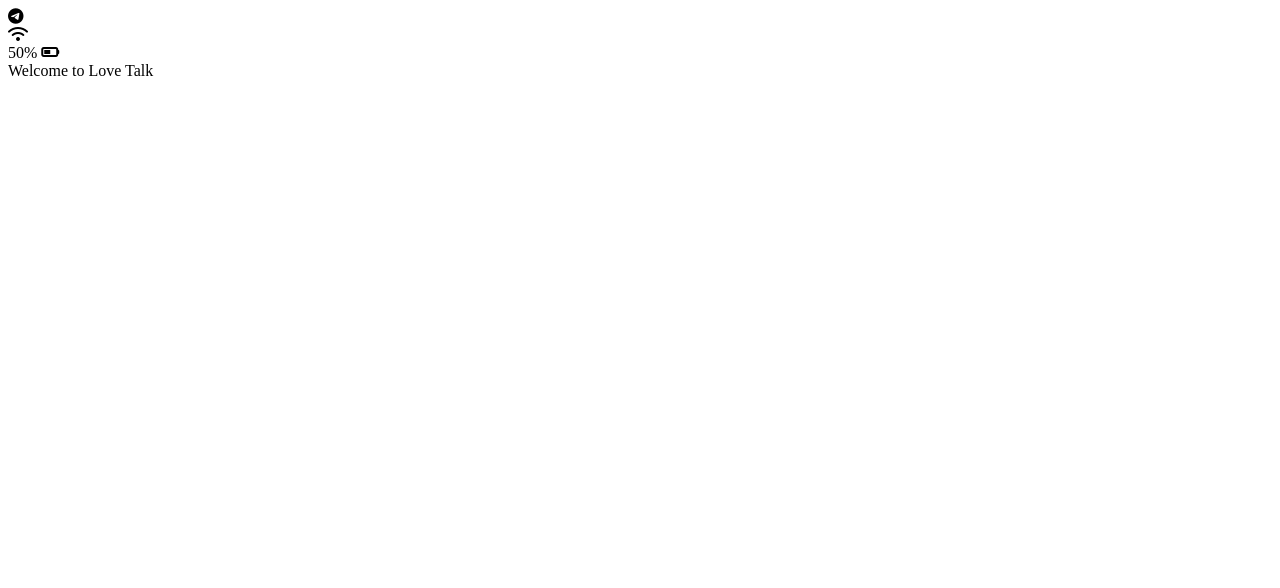
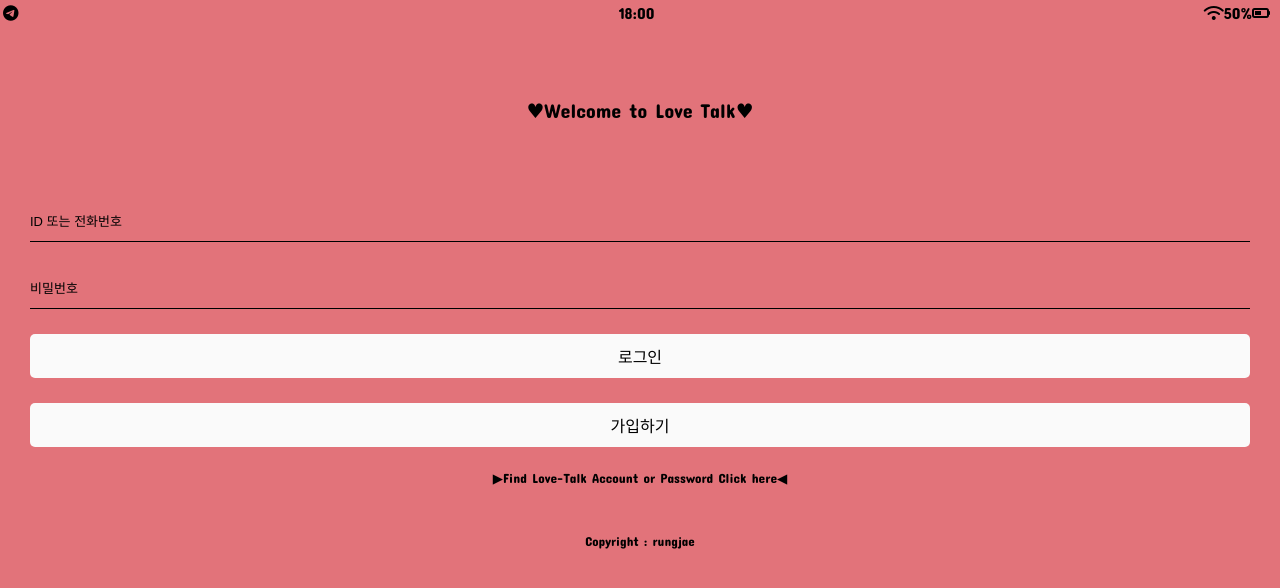
Before and after one commit to rungjae/Love-Talk, a plain HTML site: page index.html in a window 1280 px wide. Drawn offline with Linux system fonts and the light colour scheme.

Commit message:
21-09-14-15:15_index

```diff
--- a/components/status-bar.css
+++ b/components/status-bar.css
@@ -1,8 +1,30 @@
-.status-bar {
+.status_bar {
   display: flex;
   justify-content: center;
   padding: 5px 3px;
   position: fixed;
   top: 0px;
   width: 100%;
+  align-items: center;
 }
+
+.status_bar_icons {
+  width: 33%;
+  display: flex;
+}
+
+.status_bar_icons:first-child {
+  display: flex;
+}
+
+.status_bar_icons:nth-child(2) {
+  display: flex;
+  justify-content: center;
+}
+
+.status_bar_icons:last-child {
+  display: flex;
+  justify-content: flex-end;
+  align-items: center;
+  margin-right: 13px;
+}
--- a/index.html
+++ b/index.html
@@ -7,20 +7,40 @@
     <meta name="viewport" content="width=device-width, initial-scale=1.0" />
     <title>Love Talk</title>
   </head>
-  <body>
+  <body class="login_body">
     <div class="status_bar">
       <div class="status_bar_icons">
         <i class="fab fa-telegram-plane"></i>
       </div>
       <div class="status_bar_icons">
-        <i class="fas fa-wifi"></i>
+        <span>18:00</span>
       </div>
       <div class="status_bar_icons">
+        <i class="fas fa-wifi"></i>
         <span>50%</span>
         <i class="fas fa-battery-half"></i>
       </div>
     </div>
-    <header>Welcome to Love Talk</header>
+    <header class="welcome-header">♥Welcome to Love Talk♥</header>
+
+    <main>
+      <form action="friends.html" method="get" class="login-form">
+        <input
+          name="username"
+          type="text"
+          placeholder="ID 또는 전화번호"
+          required
+        />
+        <input name="password" type="text" placeholder="비밀번호" required />
+        <input type="submit" value="로그인" />
+        <input type="submit" value="가입하기" />
+        <a href="#">▶Find Love-Talk Account or Password Click here◀</a>
+      </form>
+
+      <div class="copy_text">
+        <p>Copyright : rungjae</p>
+      </div>
+    </main>
   </body>
   <script
     src="https://kit.fontawesome.com/6478f529f2.js"
--- /dev/null
+++ b/reset.css
@@ -0,0 +1,131 @@
+html,
+body,
+div,
+span,
+applet,
+object,
+iframe,
+h1,
+h2,
+h3,
+h4,
+h5,
+h6,
+p,
+blockquote,
+pre,
+a,
+abbr,
+acronym,
+address,
+big,
+cite,
+code,
+del,
+dfn,
+em,
+img,
+ins,
+kbd,
+q,
+s,
+samp,
+small,
+strike,
+strong,
+sub,
+sup,
+tt,
+var,
+b,
+u,
+i,
+center,
+dl,
+dt,
+dd,
+ol,
+ul,
+li,
+fieldset,
+form,
+label,
+legend,
+table,
+caption,
+tbody,
+tfoot,
+thead,
+tr,
+th,
+td,
+article,
+aside,
+canvas,
+details,
+embed,
+figure,
+figcaption,
+footer,
+header,
+hgroup,
+menu,
+nav,
+output,
+ruby,
+section,
+summary,
+time,
+mark,
+audio,
+video {
+  margin: 0;
+  padding: 0;
+  border: 0;
+  font-size: 100%;
+  font: inherit;
+  vertical-align: baseline;
+}
+/* HTML5 display-role reset for older browsers */
+article,
+aside,
+details,
+figcaption,
+figure,
+footer,
+header,
+hgroup,
+menu,
+nav,
+section {
+  display: block;
+}
+body {
+  line-height: 1;
+}
+ol,
+ul {
+  list-style: none;
+}
+blockquote,
+q {
+  quotes: none;
+}
+blockquote:before,
+blockquote:after,
+q:before,
+q:after {
+  content: "";
+  content: none;
+}
+table {
+  border-collapse: collapse;
+  border-spacing: 0;
+}
+input:focus {
+  outline: none;
+}
+a {
+  color: inherit;
+  text-decoration: none;
+}
--- /dev/null
+++ b/screen/login.css
@@ -0,0 +1,70 @@
+.login_body {
+  background-color: #e2737a;
+}
+
+@keyframes jumping {
+  0% {
+    transform: translateY(10px);
+  }
+  50% {
+    transform: initial;
+  }
+  100% {
+    transform: translateY(10px);
+  }
+}
+
+.welcome-header {
+  margin: 90px 0;
+  display: flex;
+  justify-content: center;
+  animation: jumping 1s ease-in-out infinite;
+  font-size: 20px;
+}
+
+.copy_text {
+  margin: 50px 0;
+  display: flex;
+  justify-content: center;
+  font-size: 13px;
+}
+
+.login-form {
+  display: flex;
+  flex-direction: column;
+  margin: 0px 30px;
+}
+
+.login-form input {
+  border: none;
+  padding: 10px 0px;
+  font-size: 18px;
+  margin-bottom: 25px;
+}
+
+.login-form input:not([type="submit"]) {
+  background-color: #e2737a;
+  border-bottom: 1px solid rgb(0, 0, 0);
+  transition: border-color 0.3s ease-in-out;
+}
+
+.login-form input[type="submit"] {
+  background-color: #fafafa;
+  cursor: pointer;
+  padding: 10px 0px;
+  border-radius: 5px;
+  font-size: medium;
+}
+
+.login-form input::placeholder {
+  color: rgb(0, 0, 0);
+  font-size: small;
+}
+
+.login-form a {
+  text-decoration: none;
+  font-size: smaller;
+  color: black;
+  text-align: center;
+  cursor: pointer;
+}
--- a/style.css
+++ b/style.css
@@ -1,2 +1,11 @@
+@import url("https://fonts.googleapis.com/css2?family=Concert+One&display=swap");
+@import "reset.css";
+@import "variables.css";
 /* Components */
 @import "components/status-bar.css";
+
+/* screen */
+@import "screen/login.css";
+body {
+  font-family: "Concert One", cursive;
+}
```
Also changed, not shown: variables.css (added).
